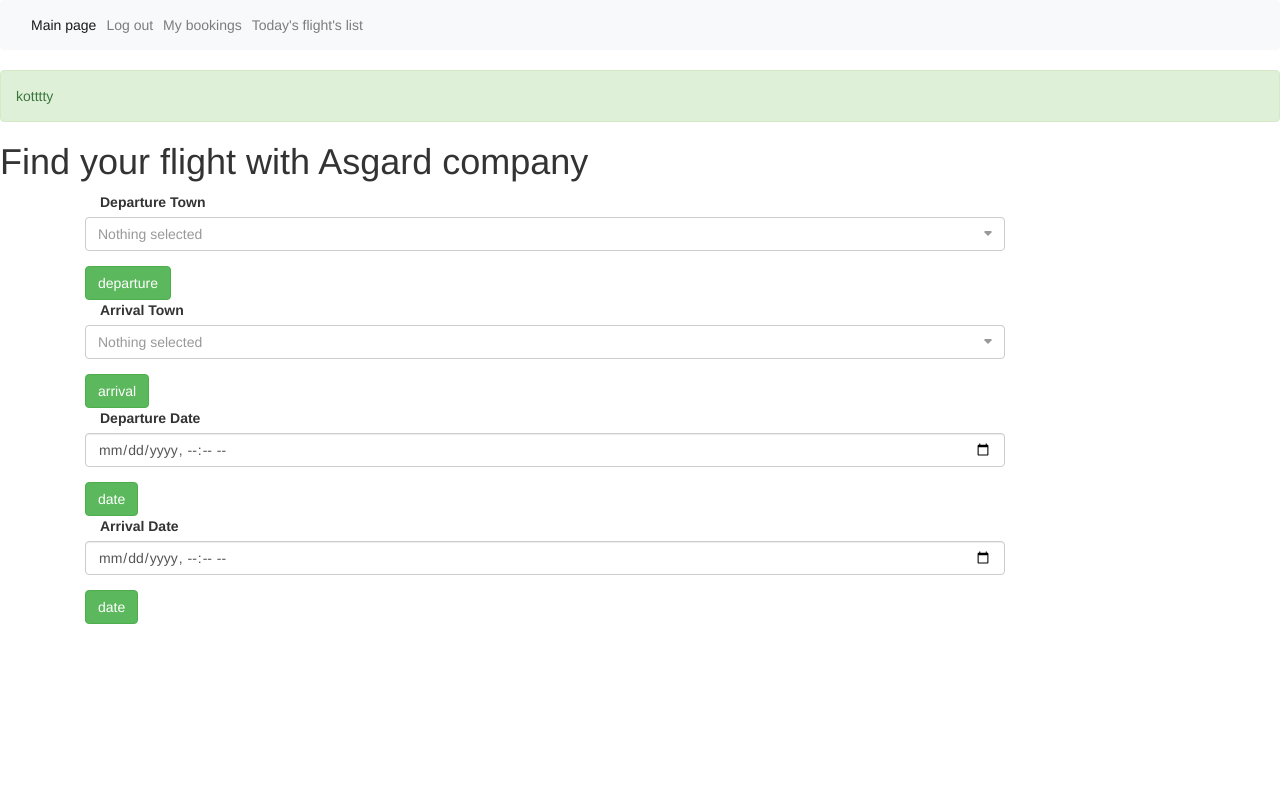
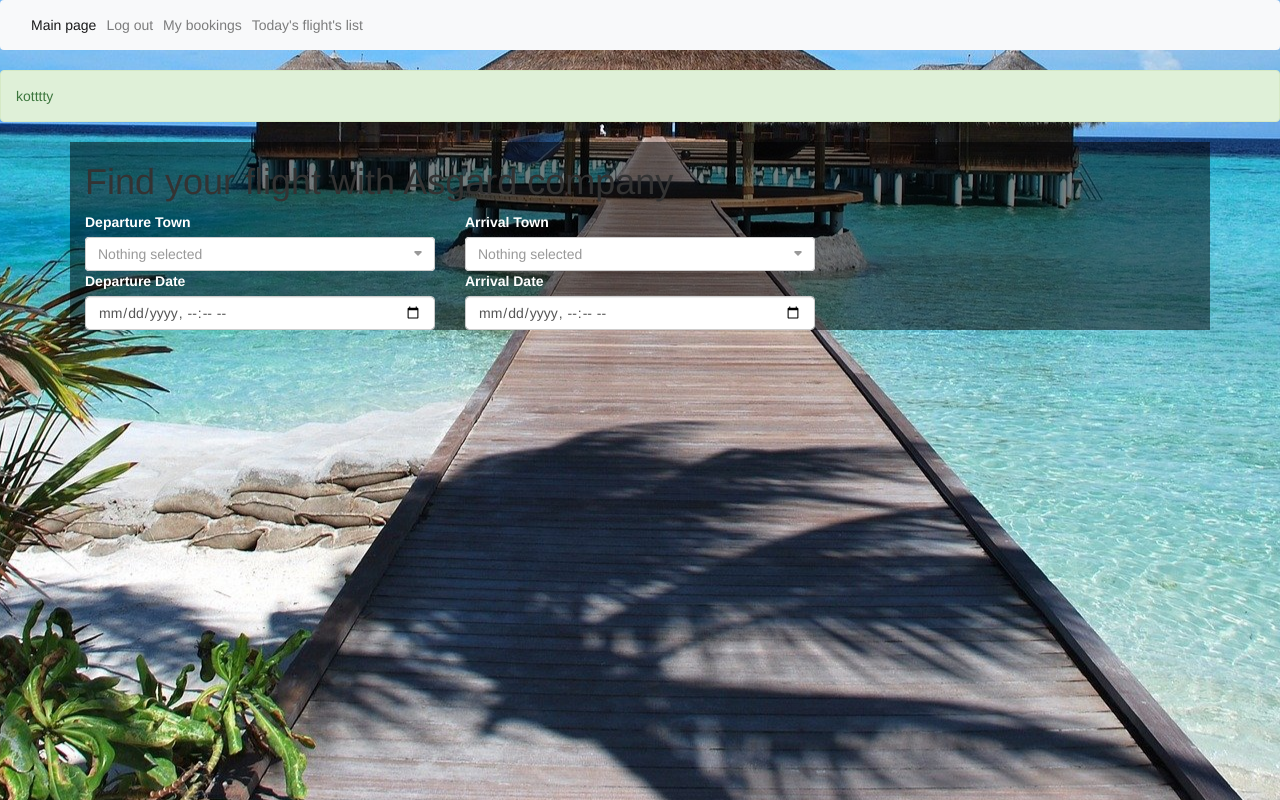
Before and after one commit to PaulinaL01/Flight, a Flask app: page / in a window 1280 px wide. Run offline with Flask 2, Linux system fonts and the light colour scheme; a user stored in the database is signed in; data that the repository does not hold is empty; some libraries are stand-ins or nearby versions.

Commit message:
home front

```diff
--- a/website/static/style.css
+++ b/website/static/style.css
@@ -1,6 +1,19 @@
-from website import app
-import os
-from selenium import webdriver
 
-if __name__ == "__main__":
-    app.run(debug=True)
+body {
+background-image: url("beach.jpg");
+background-color: coral;
+background-position: center;
+}
+
+.container {
+  background: rgba(0,0,0,0.5);
+  top: 0;
+  left: 0;
+}
+
+h1 {
+  color: white;
+}
+label {
+    color: white;
+}
--- a/website/templates/home.html
+++ b/website/templates/home.html
@@ -9,135 +9,176 @@
 <script src="https://cdnjs.cloudflare.com/ajax/libs/bootstrap-select/1.10.0/js/bootstrap-select.min.js"></script>
 <link href="https://cdnjs.cloudflare.com/ajax/libs/bootstrap-select/1.10.0/css/bootstrap-select.min.css" rel="stylesheet" />
 
-<h1>Find your flight with Asgard company</h1>
+
+
+<!--<div class="container">-->
+<!--  <div class="row">-->
+<!--    <div class="col-xs-12">-->
+<!--      <div class="box">-->
+<!--        &lt;!&ndash; /.box-header &ndash;&gt;-->
+<!--        <div class="box-body">-->
+<!--          <form method="POST">-->
+<!--            <div class="form-group row">-->
+
+<!--              <div class="col-sm-10">-->
+
+<!--                <label class="col-sm-2 form-control-label">Departure Town</label>-->
+<!--                <select name="departure_city" class="form-control selectpicker" id="select-departure" data-live-search="true">-->
+<!--                {% for departure_city in departure_citys %}-->
+<!--                  <option value="{{departure_city}}">{{departure_city}}</option>-->
+<!--                  {% endfor %}-->
+<!--                </select>-->
+
+
+<!--              </div>-->
+<!--            </div>-->
+<!--                       <button type="submit" class="btn btn-success">departure</button>-->
+<!--          </form>-->
+<!--        </div>-->
+<!--        &lt;!&ndash; /.box-body &ndash;&gt;-->
+<!--      </div>-->
+<!--      &lt;!&ndash; /.box &ndash;&gt;-->
+<!--    </div>-->
+<!--    &lt;!&ndash; /.col &ndash;&gt;-->
+<!--  </div>-->
+<!--  &lt;!&ndash; /.row &ndash;&gt;-->
+<!--</div>-->
+<!--&lt;!&ndash; /.container &ndash;&gt;-->
+
+<!--<div class="container">-->
+<!--  <div class="row">-->
+<!--    <div class="col-xs-12">-->
+<!--      <div class="box">-->
+<!--        &lt;!&ndash; /.box-header &ndash;&gt;-->
+<!--        <div class="box-body">-->
+<!--          <form method="POST">-->
+<!--            <div class="form-group row">-->
+
+<!--              <div class="col-sm-10">-->
+
+<!--                <label class="col-sm-2 form-control-label">Arrival Town</label>-->
+<!--                <select name="arrival_city" class="form-control selectpicker" id="select-Arrival" data-live-search="true">-->
+<!--                {% for arrival_city in arrival_citys %}-->
+<!--                  <option value="{{arrival_city}}">{{arrival_city}}</option>-->
+<!--                  {% endfor %}-->
+<!--                </select>-->
+
+
+<!--              </div>-->
+<!--            </div>-->
+<!--                       <button type="submit" class="btn btn-success">arrival</button>-->
+<!--          </form>-->
+<!--        </div>-->
+<!--        &lt;!&ndash; /.box-body &ndash;&gt;-->
+<!--      </div>-->
+<!--      &lt;!&ndash; /.box &ndash;&gt;-->
+<!--    </div>-->
+<!--    &lt;!&ndash; /.col &ndash;&gt;-->
+<!--  </div>-->
+<!--  &lt;!&ndash; /.row &ndash;&gt;-->
+<!--</div>-->
+<!--&lt;!&ndash; /.container &ndash;&gt;-->
+
+<!--<div class="container">-->
+<!--  <div class="row">-->
+<!--    <div class="col-xs-12">-->
+<!--      <div class="box">-->
+<!--        &lt;!&ndash; /.box-header &ndash;&gt;-->
+<!--        <div class="box-body">-->
+<!--          <form method="POST">-->
+<!--            <div class="form-group row">-->
+
+<!--              <div class="col-sm-10">-->
+<!--                <label class="col-sm-2 form-control-label">Departure Date</label>-->
+<!--                <input type="datetime-local" name="dateFrom" class="form-control">-->
+
+
+<!--              </div>-->
+<!--            </div>-->
+<!--            <button type="submit" class="btn btn-success">date</button>-->
+<!--          </form>-->
+<!--        </div>-->
+<!--        &lt;!&ndash; /.box-body &ndash;&gt;-->
+<!--      </div>-->
+<!--      &lt;!&ndash; /.box &ndash;&gt;-->
+<!--    </div>-->
+<!--    &lt;!&ndash; /.col &ndash;&gt;-->
+<!--  </div>-->
+<!--  &lt;!&ndash; /.row &ndash;&gt;-->
+<!--</div>-->
+<!--&lt;!&ndash; /.container &ndash;&gt;-->
+
+
+<!--<div class="container">-->
+<!--  <div class="row">-->
+<!--    <div class="col-xs-12">-->
+<!--      <div class="box">-->
+<!--        &lt;!&ndash; /.box-header &ndash;&gt;-->
+<!--        <div class="box-body">-->
+<!--          <form method="POST">-->
+<!--            <div class="form-group row">-->
+
+<!--              <div class="col-sm-10">-->
+<!--                <label class="col-sm-2 form-control-label">Arrival Date</label>-->
+<!--                <input type="datetime-local" name="dateFrom" class="form-control">-->
+
+
+<!--              </div>-->
+<!--            </div>-->
+<!--            <button type="submit" class="btn btn-success">date</button>-->
+<!--          </form>-->
+<!--        </div>-->
+<!--        &lt;!&ndash; /.box-body &ndash;&gt;-->
+<!--      </div>-->
+<!--      &lt;!&ndash; /.box &ndash;&gt;-->
+<!--    </div>-->
+<!--    &lt;!&ndash; /.col &ndash;&gt;-->
+<!--  </div>-->
+<!--  &lt;!&ndash; /.row &ndash;&gt;-->
+<!--</div>-->
+<!--&lt;!&ndash; /.container &ndash;&gt;-->
+
+
 
 <div class="container">
-  <div class="row">
-    <div class="col-xs-12">
-      <div class="box">
-        <!-- /.box-header -->
-        <div class="box-body">
+    <h1>Find your flight with Asgard company</h1>
+  <div class="row justify-content-evenly">
+      <div class="col-4">
         <form method="POST">
-            <div class="form-group row">
-
-              <div class="col-sm-10">
-
-                <label class="col-sm-2 form-control-label">Departure Town</label>
+                  <label class="form-control-label">Departure Town</label>
                   <select name="departure_city" class="form-control selectpicker" id="select-departure" data-live-search="true">
                   {% for departure_city in departure_citys %}
                     <option value="{{departure_city}}">{{departure_city}}</option>
                     {% endfor %}
                   </select>
-
-
-              </div>
-            </div>
-                       <button type="submit" class="btn btn-success">departure</button>
         </form>
       </div>
-        <!-- /.box-body -->
-      </div>
-      <!-- /.box -->
-    </div>
-    <!-- /.col -->
-  </div>
-  <!-- /.row -->
-</div>
-<!-- /.container -->
-
-<div class="container">
-  <div class="row">
-    <div class="col-xs-12">
-      <div class="box">
-        <!-- /.box-header -->
-        <div class="box-body">
+      <div class="col-4">
         <form method="POST">
-            <div class="form-group row">
-
-              <div class="col-sm-10">
-
-                <label class="col-sm-2 form-control-label">Arrival Town</label>
+                  <label class="form-control-label">Arrival Town</label>
                   <select name="arrival_city" class="form-control selectpicker" id="select-Arrival" data-live-search="true">
                   {% for arrival_city in arrival_citys %}
                     <option value="{{arrival_city}}">{{arrival_city}}</option>
                     {% endfor %}
                   </select>
-
-
+        </form>
       </div>
   </div>
-                       <button type="submit" class="btn btn-success">arrival</button>
+  <div class="row justify-content-evenly">
+      <div class="col-4">
+            <form method="POST">
+                      <label class="form-control-label">Departure Date</label>
+                      <input type="datetime-local" name="dateFrom" class="form-control">
             </form>
           </div>
-        <!-- /.box-body -->
-      </div>
-      <!-- /.box -->
-    </div>
-    <!-- /.col -->
-  </div>
-  <!-- /.row -->
-</div>
-<!-- /.container -->
-
-<div class="container">
-  <div class="row">
-    <div class="col-xs-12">
-      <div class="box">
-        <!-- /.box-header -->
-        <div class="box-body">
+      <div class="col-4">
           <form method="POST">
-            <div class="form-group row">
-
-              <div class="col-sm-10">
-                <label class="col-sm-2 form-control-label">Departure Date</label>
+                    <label class="form-control-label">Arrival Date</label>
                     <input type="datetime-local" name="dateFrom" class="form-control">
-
-
+          </form>
       </div>
   </div>
-            <button type="submit" class="btn btn-success">date</button>
-          </form>
 </div>
-        <!-- /.box-body -->
-      </div>
-      <!-- /.box -->
-    </div>
-    <!-- /.col -->
-  </div>
-  <!-- /.row -->
-</div>
-<!-- /.container -->
-
-
-<div class="container">
-  <div class="row">
-    <div class="col-xs-12">
-      <div class="box">
-        <!-- /.box-header -->
-        <div class="box-body">
-          <form method="POST">
-            <div class="form-group row">
-
-              <div class="col-sm-10">
-                <label class="col-sm-2 form-control-label">Arrival Date</label>
-                <input type="datetime-local" name="dateFrom" class="form-control">
-
-
-              </div>
-            </div>
-            <button type="submit" class="btn btn-success">date</button>
-          </form>
-        </div>
-        <!-- /.box-body -->
-      </div>
-      <!-- /.box -->
-    </div>
-    <!-- /.col -->
-  </div>
-  <!-- /.row -->
-</div>
-<!-- /.container -->
-
 
 
 {% endblock %}
```
Also changed, not shown: website/static/beach.jpg (added). Lines whose indentation alone changed are shown as unchanged.
